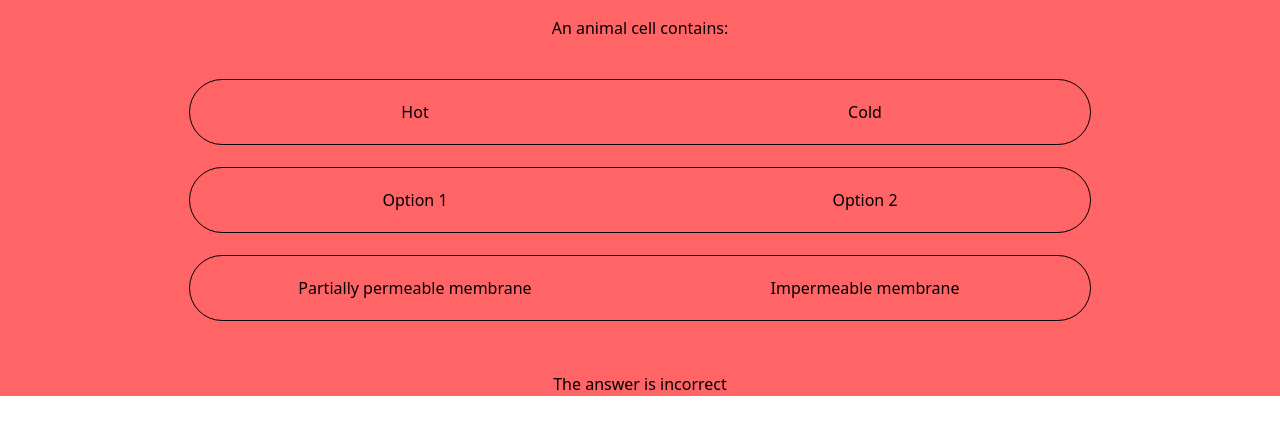
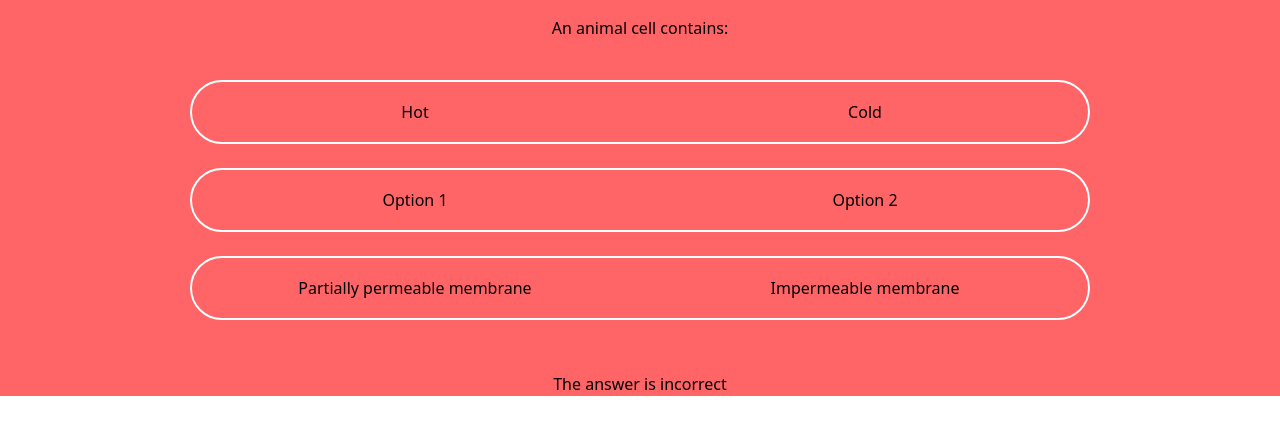
Before and after one commit to VHall1/seneca, a React (Vite) app: page / in a window 1280 px wide. Shown: the top 434 px of the page. Built offline with nearby package versions, Linux system fonts and the light colour scheme.

Commit message:
tweak outline styles

```diff
--- a/src/components/ToggleGroup/Toggle.tsx
+++ b/src/components/ToggleGroup/Toggle.tsx
@@ -5,7 +5,7 @@ export function Toggle({ question, disabled, value, onChange }: ToggleProps) {
   return (
     <div
       role="radiogroup"
-      className="max-w-[900px] w-full mx-auto flex outline-1 rounded-full relative"
+      className="max-w-[900px] w-full mx-auto flex outline-2 -outline-offset-2 outline-white rounded-full relative"
     >
       {question.options.map((option) => (
         <label
```
